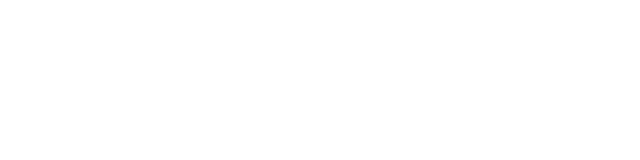
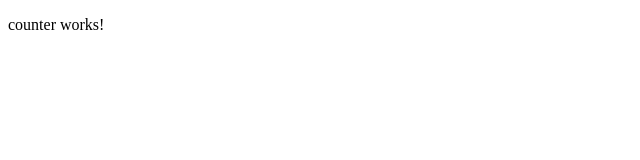
Before and after one commit to kasaharu-labs/try-ng-signals, an Angular app: page / in a window 1280 px wide. Shown: the top 160 px of the page, without its empty margins (0-640 px from the left). Built offline with nearby package versions, Linux system fonts and the light colour scheme.

Commit message:
feat: CounterComponent 配置

```diff
--- a/src/app/app.component.html
+++ b/src/app/app.component.html
@@ -1 +1,2 @@
+<app-counter></app-counter>
 <router-outlet></router-outlet>
```
